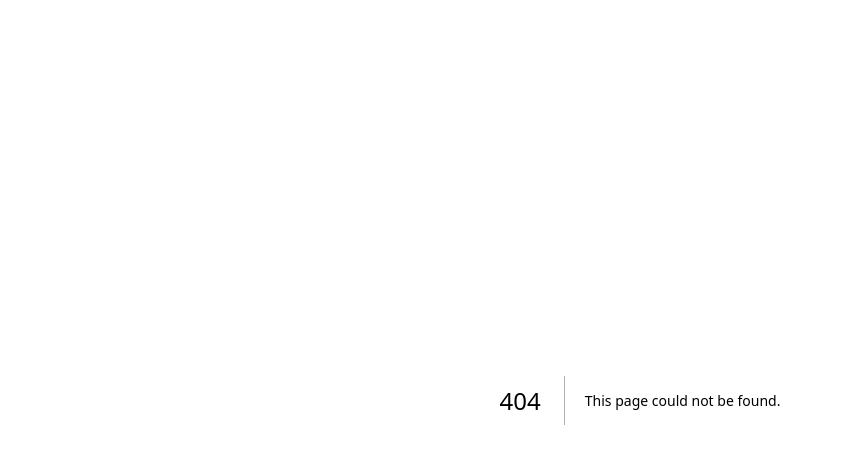
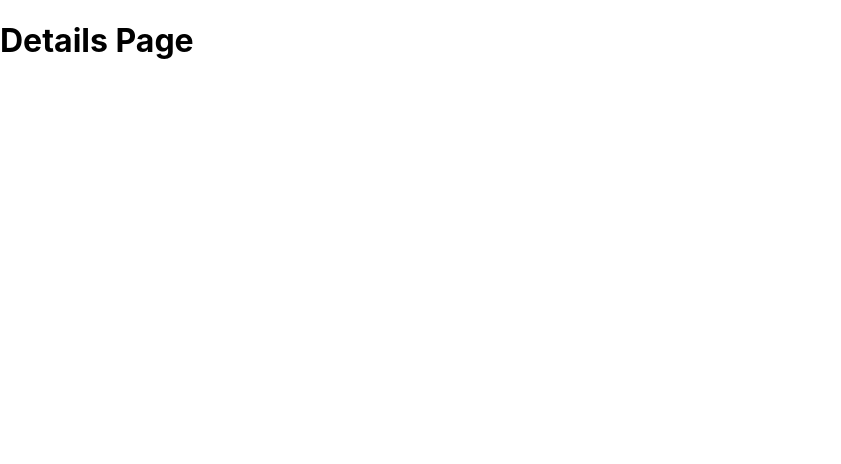
Before and after one commit to DenisHristov12/NextJS-App, a Next.js app: page /news/details in a window 1280 px wide. Before the commit this address had no page. Shown: the top 464 px of the page, without its empty margins (0-841 px from the left). Built offline with nearby package versions, Linux system fonts and the light colour scheme.

Commit message:
add nested paths

```diff
--- /dev/null
+++ b/pages/news/details.js
@@ -0,0 +1,5 @@
+function DetailsPage() {
+  return <h1>Details Page</h1>;
+}
+
+export default DetailsPage;
```
Also changed, not shown: pages/news/index.js (renamed from pages/news.js).
